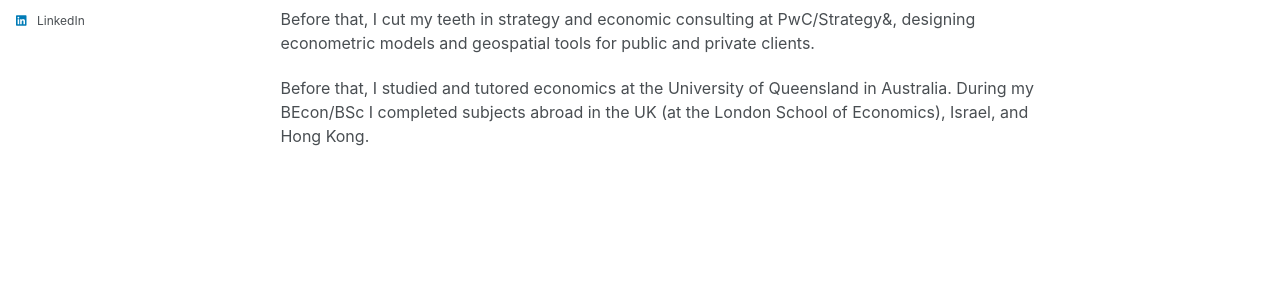
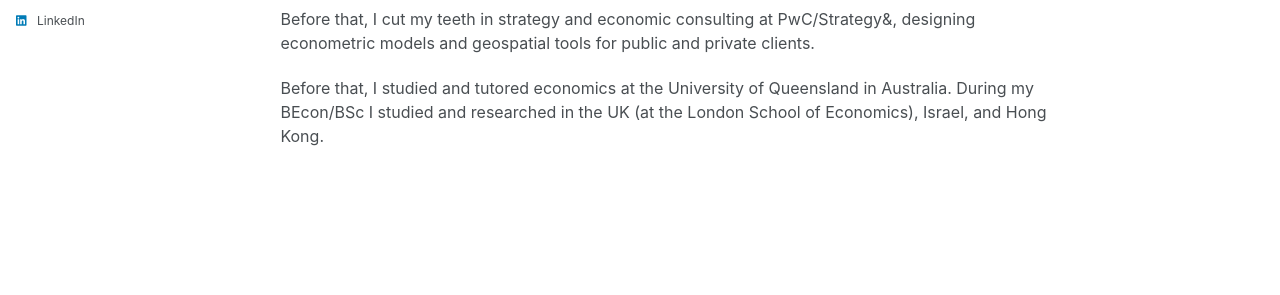
Before and after one commit to charlescoverdale/charlescoverdale.github.io, a Jekyll site: the page built from _pages/about.md, in a window 1280 px wide. Shown: the part 494-789 px from the top of the page. Built offline with Jekyll 4.4.1, drawn with Linux system fonts in a browser that asks for light colours; a script that is not in the unit is left out.

Commit message:
About: reword study-abroad line to 'studied and researched'

```diff
--- a/_pages/about.md
+++ b/_pages/about.md
@@ -21,4 +21,4 @@ Before London, I was an early hire at an Australian boutique advisory and invest
 
 Before that, I cut my teeth in strategy and economic consulting at PwC/Strategy&, designing econometric models and geospatial tools for public and private clients.
 
-Before that, I studied and tutored economics at the University of Queensland in Australia. During my BEcon/BSc I completed subjects abroad in the UK (at the London School of Economics), Israel, and Hong Kong.
+Before that, I studied and tutored economics at the University of Queensland in Australia. During my BEcon/BSc I studied and researched in the UK (at the London School of Economics), Israel, and Hong Kong.
```
